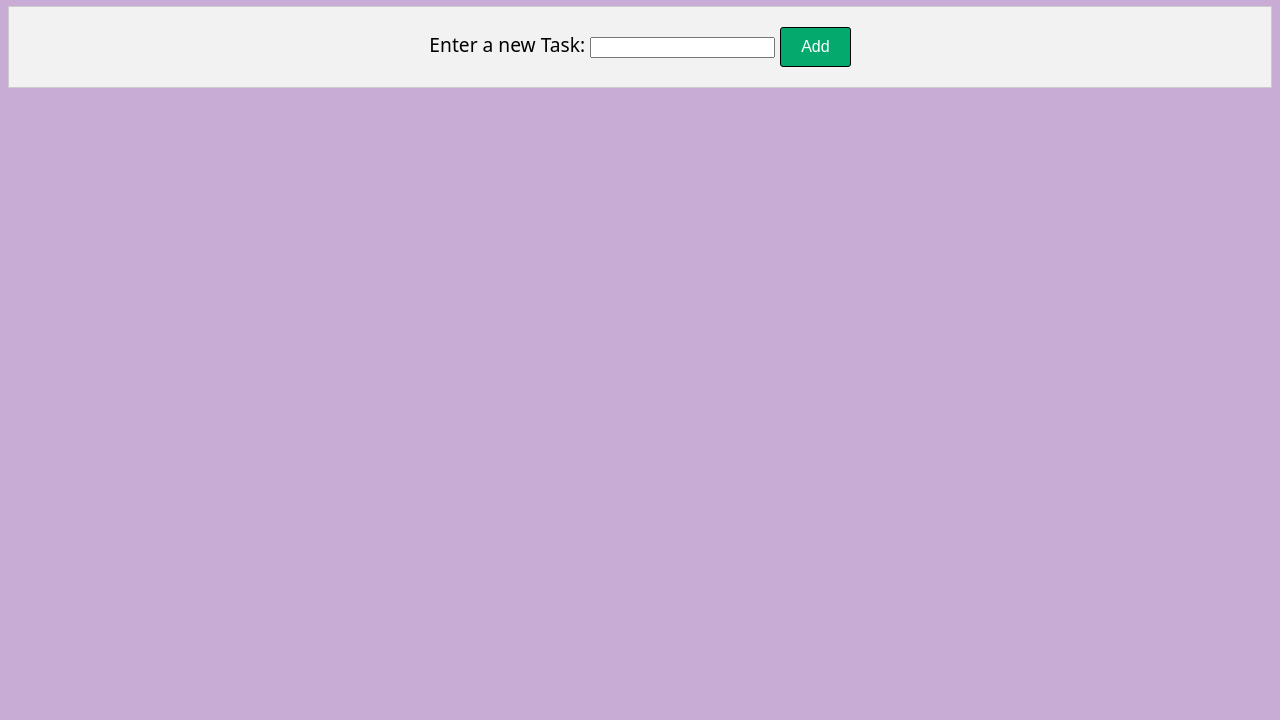
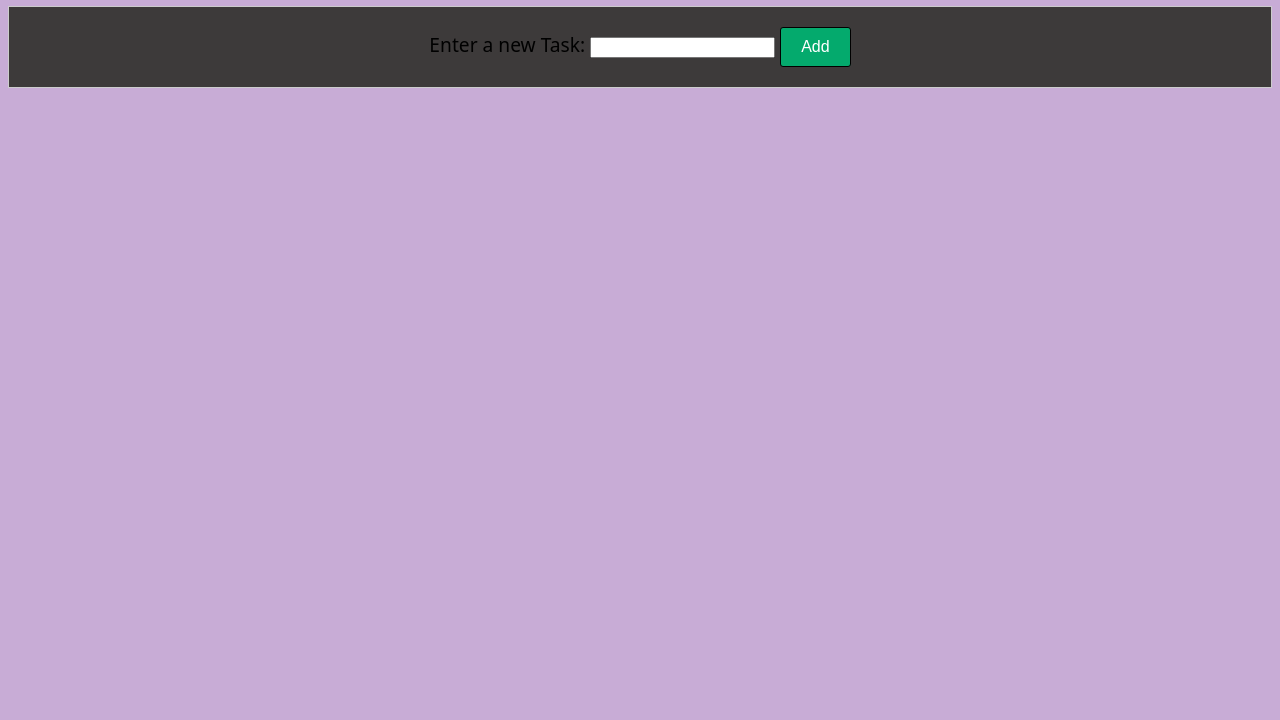
Before and after one commit to krishnakanth200/TODO, a plain HTML site: page index.html in a window 1280 px wide. Shown: the part 80-800 px from the top of the page. Drawn offline with Linux system fonts and the light colour scheme.

Commit message:
Update style.css

```diff
--- a/style.css
+++ b/style.css
@@ -39,7 +39,7 @@ div
 }
 
 div {
-    background-color: #f2f2f2;
+    background-color: #3d3a3a;
     border: 1px solid #ccc;
     padding: 20px;
     margin: 20px 0;
```
